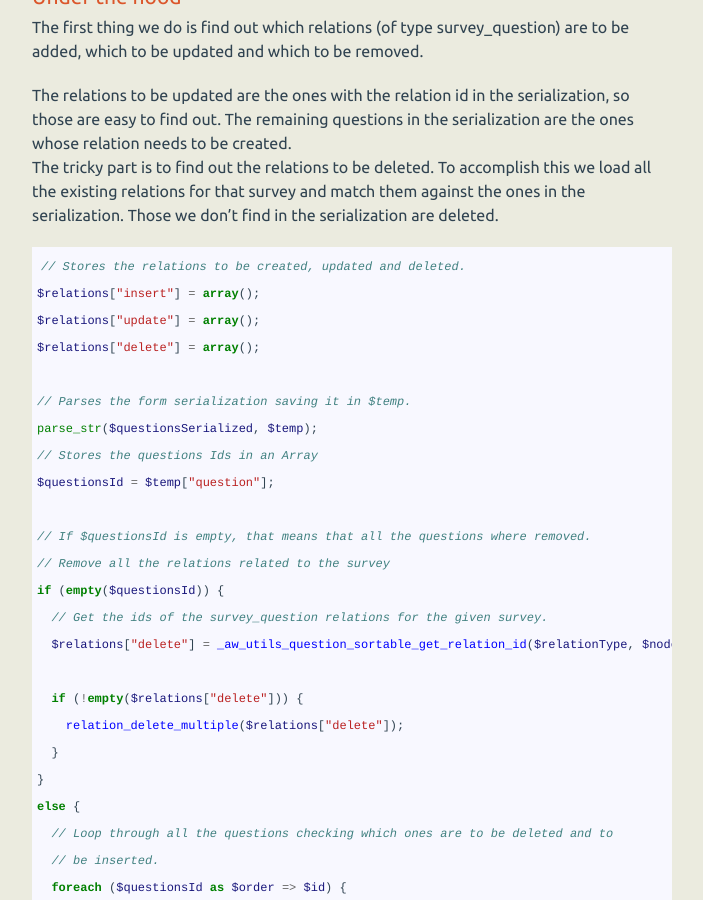
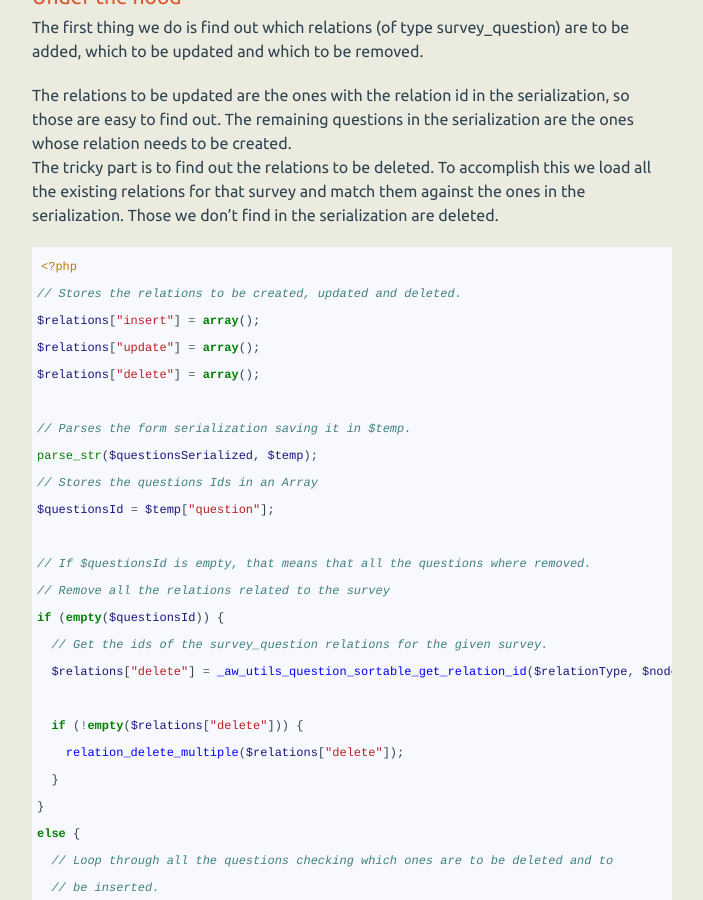
Before and after one commit to flipside-org/flipside.org, a Jekyll site: the page built from _posts/notes/2013-01-15-managing-relations-with-sortable.md, in a window 1280 px wide and 900 px high, scrolled down 2961 px. Shown: the whole window, without its empty margins (138-841 px from the left). Built offline with Jekyll 4.4.1, drawn with Linux system fonts in a browser that asks for light colours; nearby versions of some CDN libraries.

Commit message:
Change php tags

```diff
--- a/_posts/notes/2013-01-15-managing-relations-with-sortable.md
+++ b/_posts/notes/2013-01-15-managing-relations-with-sortable.md
@@ -84,7 +84,8 @@ The first thing we do is find out which relations (of type survey_question) are
 The relations to be updated are the ones with the relation id in the serialization, so those are easy to find out. The remaining questions in the serialization are the ones whose relation needs to be created.
 The tricky part is to find out the relations to be deleted. To accomplish this we load all the existing relations for that survey and match them against the ones in the serialization. Those we don't find in the serialization are deleted.
 
-{% highlight php startinline=True %}
+{% highlight php startinline %}
+<?php
 // Stores the relations to be created, updated and deleted.
 $relations["insert"] = array();
 $relations["update"] = array();
@@ -150,11 +151,13 @@ else {
   // Since all the existing relations are always updated, the ones not present
   // in the $relations["update"] are to be deleted.
   $relations["delete"] = array_diff($existingRelations, $relations["update"]);
+?>
 {% endhighlight %}
 
 Now, using the functions provided by the relation module, relation_load(), relation_create(), relation_save(), relation_delete(), we can handle all the data present in our $relation array.
 
-{% highlight php startinline=True %}
+{% highlight php %}
+<? php
 // OPERATIONS - insert, update, delete
 // Delete
 if (!empty($relations["delete"])) {
@@ -190,6 +193,7 @@ foreach ($relations["update"] as $order => $rid) {
   relation_save($relation));
 
 }// End foreach update.
+?>
 {% endhighlight %}
 
 In this example we focused on Adding and Sorting the questions. More advanced features such as editing fields of the relations might be part of a future blog post. We leave you with the slides of a presentation made during the Drupal meetup at [Liberdade 229](http://www.liberdade229.com), last February: [https://speakerdeck.com/danielfdsilva/drupal-relations-with-drag-and-drop](https://speakerdeck.com/danielfdsilva/drupal-relations-with-drag-and-drop).
```
